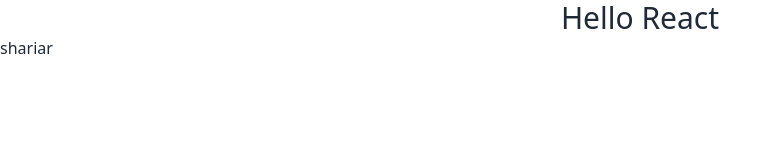
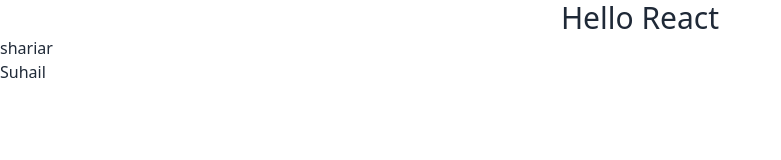
Before and after one commit to abdulawalsuhail/Reasume_Builder_0.6_Client, a React (Create React App) app: page / in a window 1280 px wide. Shown: the top 160 px of the page, without its empty margins (0-781 px from the left). Built offline with nearby package versions, Linux system fonts and the light colour scheme.

Commit message:
suhail branch create

```diff
--- a/src/App.js
+++ b/src/App.js
@@ -5,6 +5,7 @@ function App() {
     <div>
       <h3 className="text-3xl text-center">Hello React</h3>
       <h1>shariar</h1>
+      <h1>Suhail</h1>
     </div>
   );
 }
```
